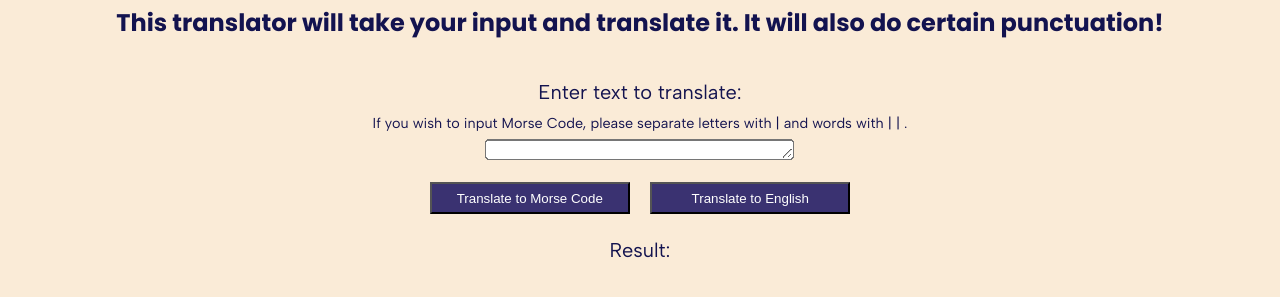
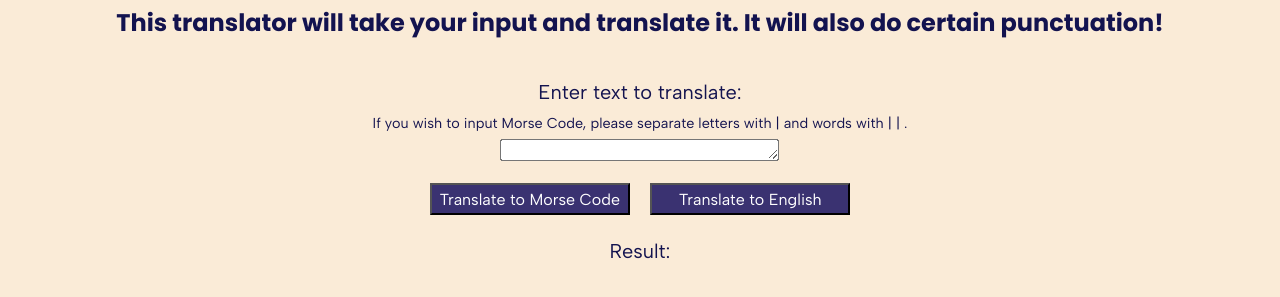
Before and after one commit to emmymitch/morse-code-translator, a website with bundled scripts: page index.html in a window 1280 px wide. Shown: the part 83-380 px from the top of the page. Built offline with nearby package versions, Linux system fonts and the light colour scheme.

Commit message:
Extracted styles in the wrong file; updated body font

```diff
--- a/main.scss
+++ b/main.scss
@@ -1,6 +1,6 @@
 @use "./sass/variables" as *;
 
 @import "./sass/reset";
+@import "./sass/typography";
 @import "./sass/layout";
 @import "./sass/button";
-@import "./sass/typography";
--- a/sass/_button.scss
+++ b/sass/_button.scss
@@ -5,6 +5,8 @@
     background-color: $colour-button-background;
     color: $colour-button-text;
 
+    font-size: 1rem;
+
     &:active{
         background-color: $colour-button-pressed;
     }
--- a/sass/_layout.scss
+++ b/sass/_layout.scss
@@ -28,7 +28,7 @@
     }
 
     &__label-subtitle{
-        margin: 0.1rem;
+        margin: 0.1rem 1rem;
     }
 
     &__input-box{
--- a/sass/_typography.scss
+++ b/sass/_typography.scss
@@ -13,8 +13,11 @@ header{
 }
 
 .main{
-    font-family: $font-body;
-    color: $colour-text;
+
+    *{
+        font-family: $font-body;
+        color: $colour-text;
+    }
 
     &__page-words{
         font-size: 1.25rem;
@@ -23,8 +26,4 @@ header{
     &__label-subtitle{
         font-size: 0.9rem;
     }
-
-    &__button{
-        font-size: 1rem;
-    }
 }
```
Also changed, not shown: main.css.
